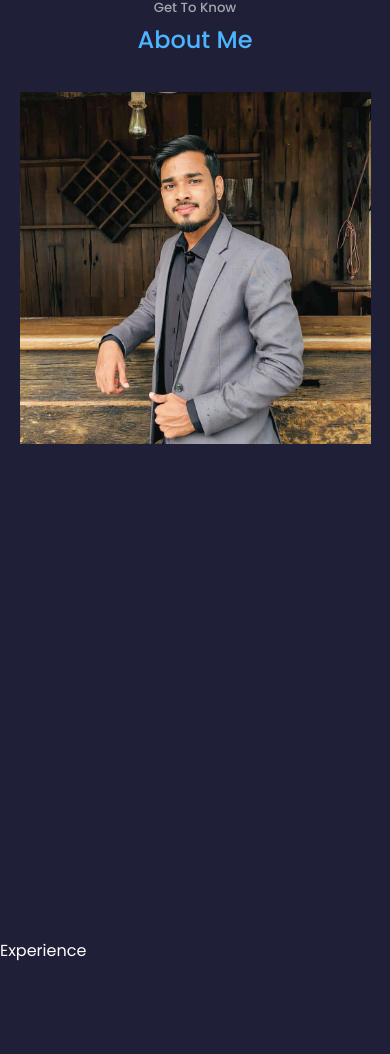
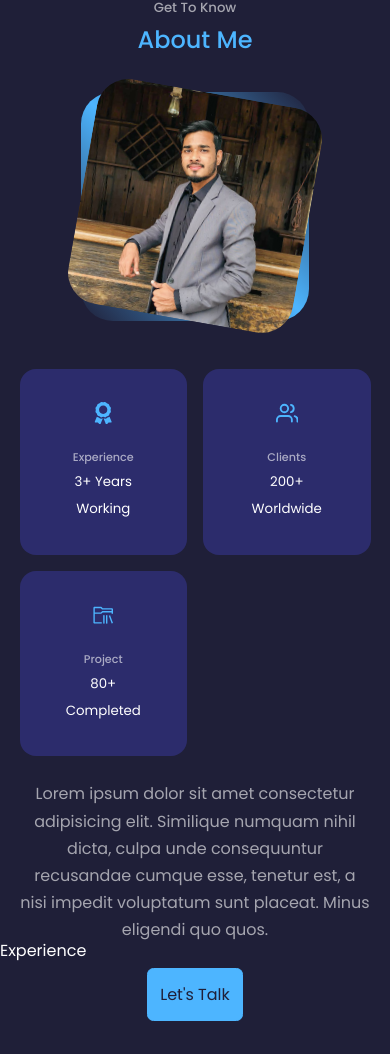
Before and after one commit to nawam727/portfoliowebsite, a React (Create React App) app: page / in a window 390 px wide. Shown: the part 943-1997 px from the top of the page. Built offline with nearby package versions, Linux system fonts and the light colour scheme.

Commit message:
Completed about section

```diff
--- a/src/components/about/About.jsx
+++ b/src/components/about/About.jsx
@@ -1,6 +1,9 @@
 import React from 'react'
 import './about.css'
 import ME from '../../assets/me4.jpg'
+import {FaAward} from 'react-icons/fa'
+import {FiUsers} from 'react-icons/fi'
+import {VscFolderLibrary} from 'react-icons/vsc'
 
 const About = () => {
   return (
@@ -16,7 +19,33 @@ const About = () => {
         </div>
 
         <div className="about_content">
+          <div className="about_cards">
+            <article className='about_card' >
+              <FaAward className='about_icon' />
+              <h5>Experience</h5>
+              <small>3+ Years Working</small>
+            </article>
 
+            <article className='about_card' >
+              <FiUsers className='about_icon' />
+              <h5>Clients</h5>
+              <small>200+ Worldwide</small>
+            </article>
+
+            <article className='about_card' >
+              <VscFolderLibrary className='about_icon' />
+              <h5>Project</h5>
+              <small>80+ Completed</small>
+            </article>
+          </div>
+
+          <p>
+            Lorem ipsum dolor sit amet consectetur adipisicing elit. Similique numquam nihil dicta,
+            culpa unde consequuntur recusandae cumque esse, tenetur est, a nisi impedit voluptatum sunt placeat.
+            Minus eligendi quo quos.
+          </p>
+
+          <a href='#contact' className='btn btn-primary'>Let's Talk</a>
         </div>
       </div>
     </section>
--- a/src/components/about/about.css
+++ b/src/components/about/about.css
@@ -0,0 +1,104 @@
+.about_container{
+    display: grid;
+    grid-template-columns: 35% 50%;
+    gap: 15%;
+}
+
+.about_me{
+    width: 100%;
+    aspect-ratio: 1/1;
+    border-radius: 2rem;
+    background: linear-gradient(
+        45deg,
+        transparent,
+        var(--color-primary),
+        transparent
+    );
+    display: grid;
+    place-items: center;
+}
+
+.about_me-image{
+    border-radius: 2rem;
+    overflow: hidden;
+    transform: rotate(10deg);
+    transition: var(--transition);
+}
+
+.about_me-image:hover{
+    transform: rotate(0);
+}
+
+.about_cards {
+    display: grid;
+    grid-template-columns: repeat(3, 1fr);
+    gap: 1.5rem;
+}
+
+.about_card {
+    background: var(--color-bg-variant);
+    border: 1px solid transparent;
+    border-radius: 1rem;
+    padding: 2rem;
+    text-align: center;
+}
+
+.about_card:hover{
+    background: transparent;
+    border-color: var(--color-primary-variant);
+    cursor: default;
+}
+
+.about_icon {
+    color: var(--color-primary);
+    font-size: 1.4rem;
+    margin-bottom: 1rem;
+}
+
+.about_card h5 {
+    font-size: 0.7rem;
+    color: var(--color-light);
+}
+
+.about_content p {
+    margin: 2rem 0 2.6rem;
+    color: var(--color-light);
+}
+
+/*------------------------------------Media for Tabs-----------------------------------------------*/
+@media screen and (max-width: 1024px) {
+    .about_container {
+        grid-template-columns: 1fr;
+        gap: 0;
+    }
+
+    .about_me {
+        width: 50%;
+        margin: 2rem auto 4rem;
+    }
+
+    .about_content p{
+        margin: 1rem 0 1.5rem;
+    }
+}
+
+/*------------------------------------Media for Mobiles-----------------------------------------------*/
+@media screen and (max-width: 600px) {
+    .about_me{
+        width: 65%;
+        margin: 0 auto 3rem;
+    }
+
+    .about_cards {
+        grid-template-columns: 1fr 1fr;
+        gap: 1rem;
+    }
+
+    .about_content {
+        text-align: center;
+    }
+
+    .about_content p {
+        margin: 1.5rem 0;
+    }
+}
--- a/src/components/header/header.css
+++ b/src/components/header/header.css
@@ -39,15 +39,15 @@ header {
 
 /*------------------------------My Photo------------------------------*/
 .me{
-    background: linear-gradient(var(--color-primary));
+    /*background: linear-gradient(var(--color-primary));*/
     width: 22rem;
-    height: 30rem;
+    height: rem;
     position: absolute;
     left: calc(50% - 11rem);
-    margin-top: 4rem;
-    border-radius: 10rem 10rem 0 0;
+    margin-top: 3rem;
+    border-radius: 1rem;
     overflow: hidden;
-    padding: 4rem 1.rem 1rem 1rem;
+    padding: 4rem 1rem 1.rem 1.rem;
 
 }
 
```
Also changed, not shown: public/BlogList.js (deleted, +0 -20 lines), public/Home.js (deleted, +0 -19 lines), public/setupTests.js (deleted, +0 -5 lines), src/components/nav/nav.css (line endings or trailing spaces).
